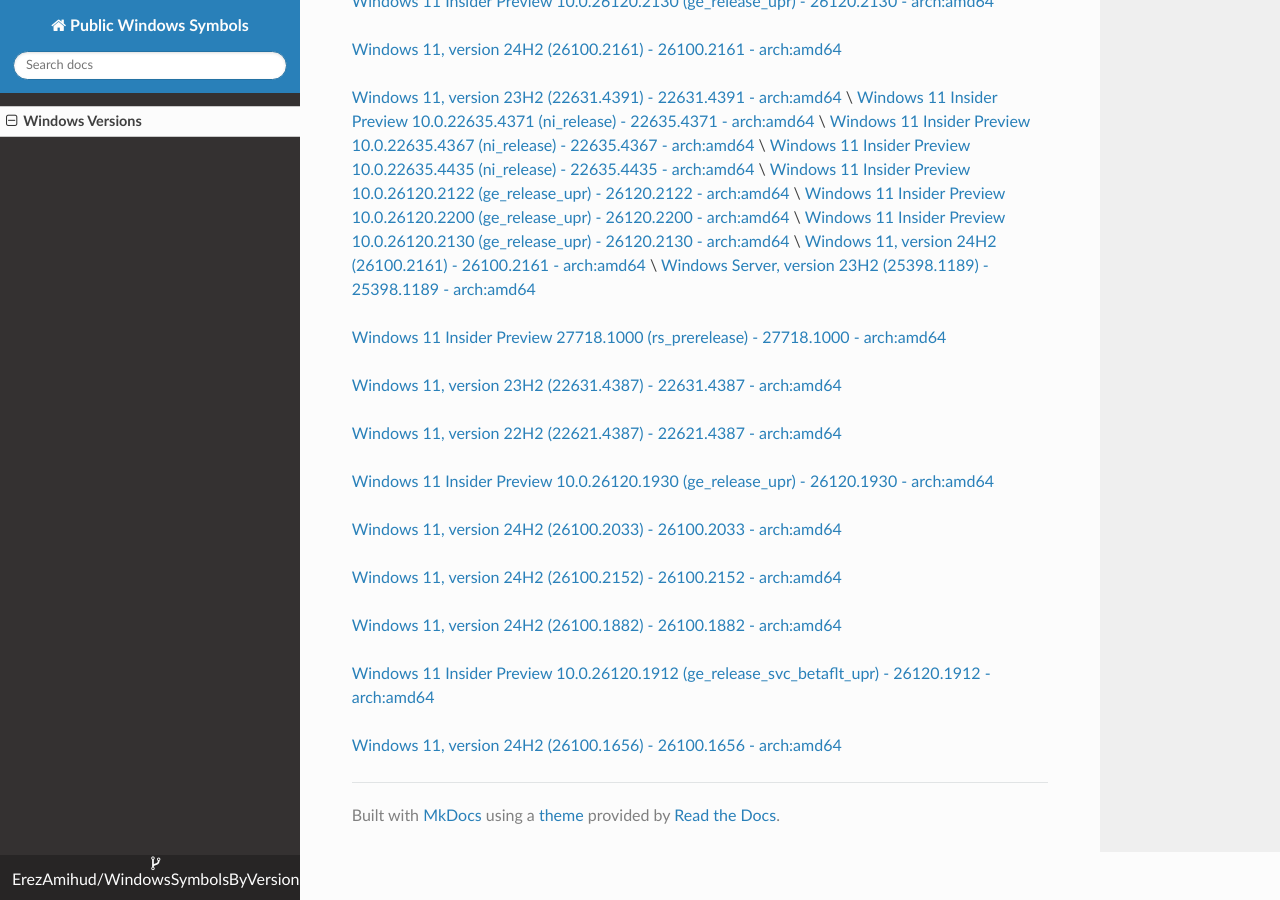
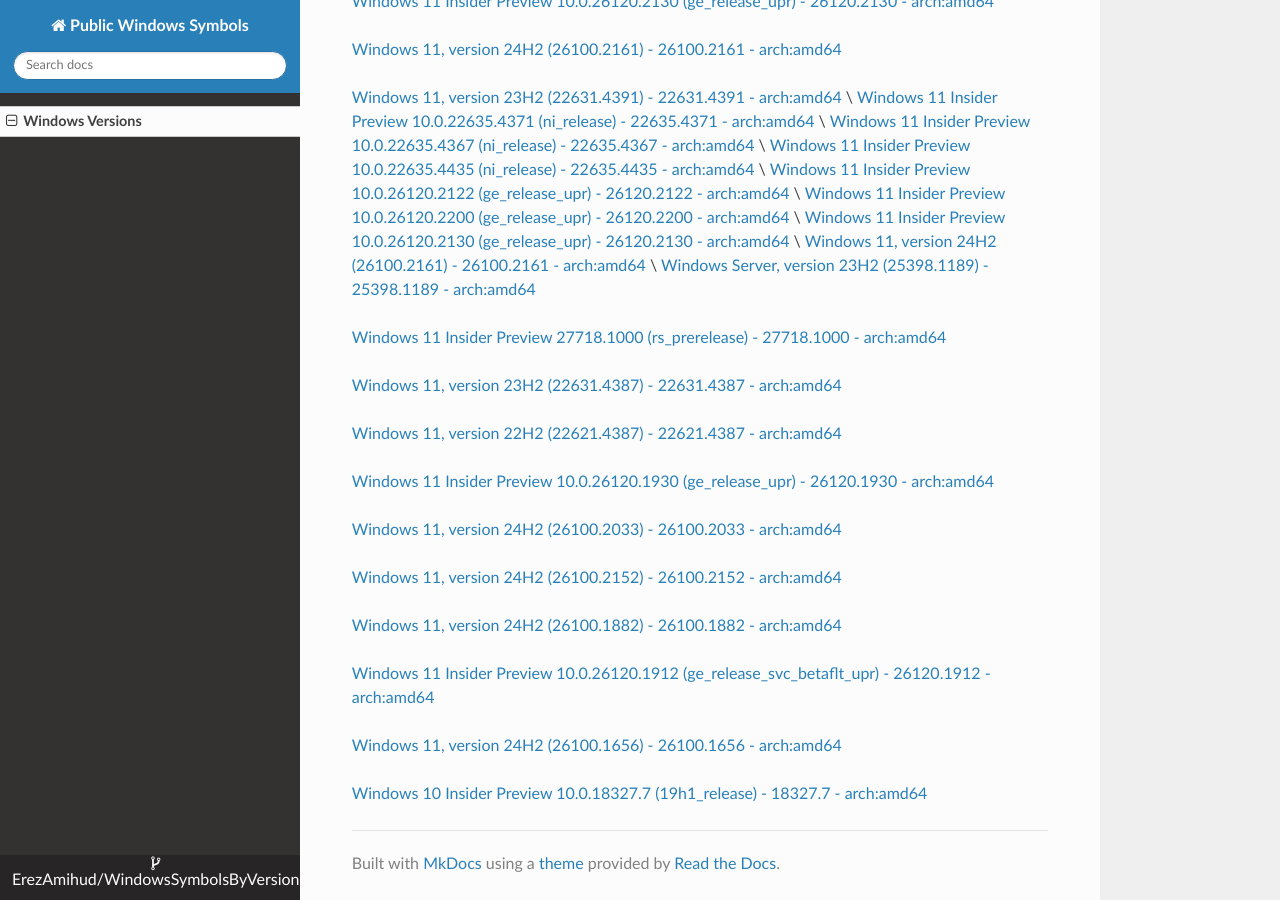
Before and after one commit to ErezAmihud/WindowsSymbolsByVersion, an MkDocs documentation site: the page built from docs/index.md, in a window 1280 px wide and 900 px high, scrolled down 4085 px. Built offline with MkDocs 1.6.1, drawn with Linux system fonts in a browser that asks for light colours; nearby versions of some CDN libraries.

Commit message:
Automated commit, add manifest for b7ee45bf-127d-4044-9e79-e7d07f2286a2

```diff
--- a/docs/index.md
+++ b/docs/index.md
@@ -197,3 +197,6 @@
 
 
 [Windows 11, version 24H2 (26100.1656) - 26100.1656 - arch:amd64](https://github.com/ErezAmihud/WindowsSymbolsByVersion/blob/main/manifests/fae5cd98-5bb2-4420-b9f8-8fab03a8d3d8.manifest)
+
+
+[Windows 10 Insider Preview 10.0.18327.7 (19h1_release) - 18327.7 - arch:amd64](https://github.com/ErezAmihud/WindowsSymbolsByVersion/blob/main/manifests/b7ee45bf-127d-4044-9e79-e7d07f2286a2.manifest)
```
Also changed, not shown: process_builds.json (+1 -1 lines), 1 other file.
